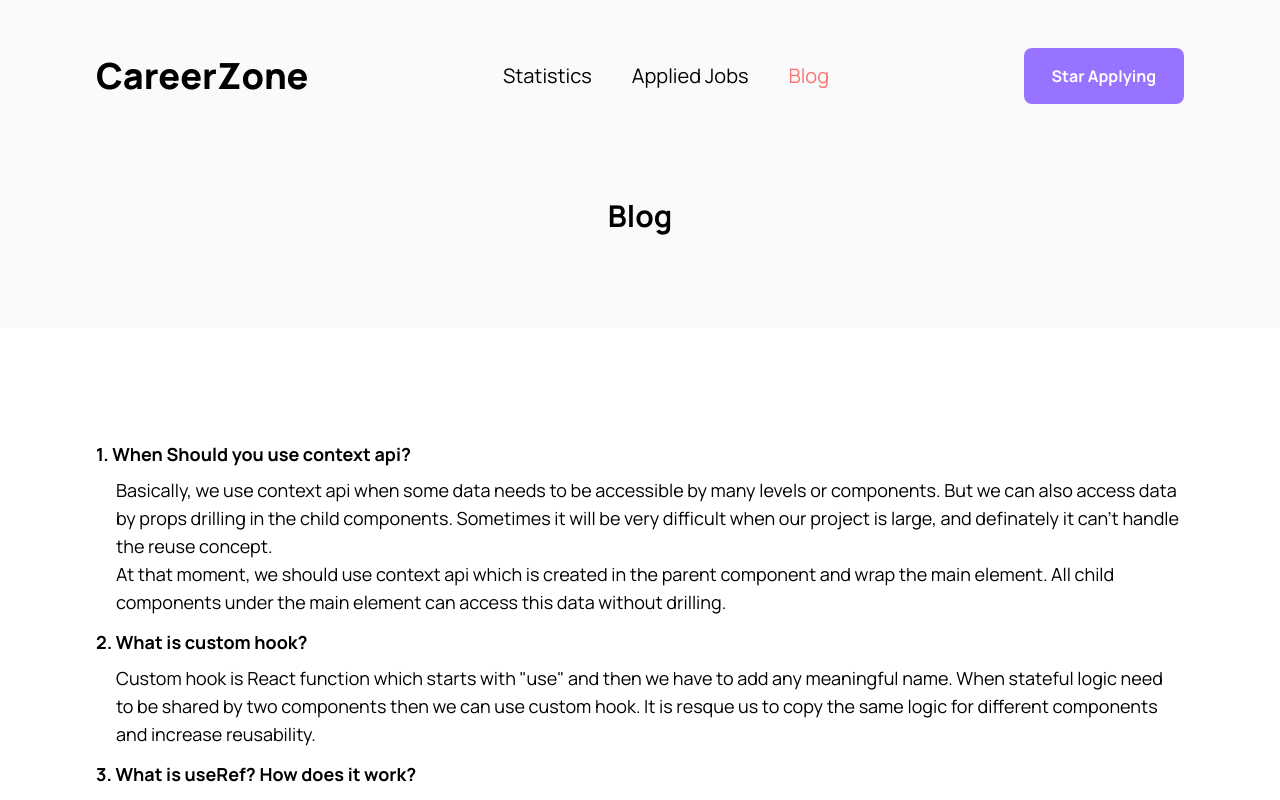
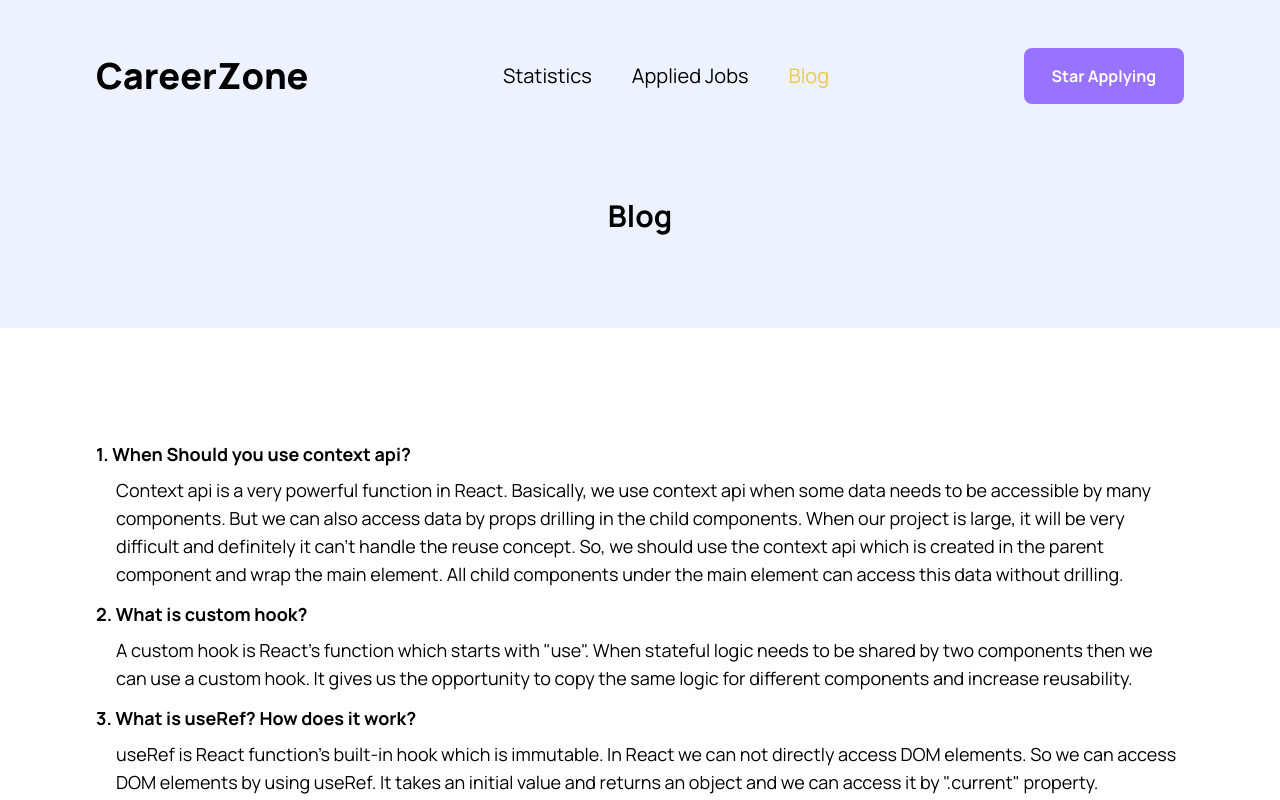
Before and after one commit to mdashraful/career-zone, a React (Vite) app: page /blog in a window 1280 px wide. Shown: the top 800 px of the page. Built offline with nearby package versions, Linux system fonts and the light colour scheme.

Commit message:
random design issu fixed

```diff
--- a/src/Root.jsx
+++ b/src/Root.jsx
@@ -11,7 +11,7 @@ const Root = () => {
     return (
         <JobsContext.Provider value={jobs}>
             <div className=''>
-                <div className='bg-gray-50 md:px-24 px-5 m-auto pt-12'>
+                <div className='bg-indigo-50 md:px-24 px-5 m-auto pt-12'>
                     <Header />
 
                     <Toaster
--- a/src/components/AppliedJobs/AppliedJobs.jsx
+++ b/src/components/AppliedJobs/AppliedJobs.jsx
@@ -10,6 +10,7 @@ const AppliedJobs = () => {
     const appliedJobs = getAppliedJobs();
 
     let allAppliedJobs = [];
+    useEffect(() => {
         if (appliedJobs.length) {
             for (const id of appliedJobs) {
                 const allApplied = allJobs.find((jobs) => jobs.id === id);
@@ -17,6 +18,7 @@ const AppliedJobs = () => {
             }
             setAppliedAllJob(allAppliedJobs);
         }
+    }, [appliedAllJobs]);
 
 
     const handleFilter = (type) => {
@@ -32,7 +34,7 @@ const AppliedJobs = () => {
 
     return (
         <div>
-            <div className='bg-gray-50 md:px-24 px-5 m-auto'>
+            <div className='bg-indigo-50 md:px-24 px-5 m-auto'>
                 <SinglePageBanner>Applied Jobs</SinglePageBanner>
             </div>
             <div className='md:px-24 px-5 m-auto py-28 '>
--- a/src/components/Banner/Banner.jsx
+++ b/src/components/Banner/Banner.jsx
@@ -8,7 +8,7 @@ const Banner = () => {
                     One Step<br />Closer To Your<span className='block text-primary'>Dream Job</span>
                 </h1>
                 <p className='mt-6'>Explore thousands of job opportunities with all the information you need. Its your future. Come find it. Manage all your job application from start to finish.</p>
-                <button className='btn-primary mt-8'>Get Started</button>
+                <button className='btn-primary mt-8 hover:bg-secondary'>Get Started</button>
             </div>
             <div>
                 <img className='h-full w-full' src="/hardy.png" alt="" />
--- a/src/components/Blog/Blog.jsx
+++ b/src/components/Blog/Blog.jsx
@@ -4,7 +4,7 @@ import SinglePageBanner from '../SinglePageBanner/SinglePageBanner';
 const Blog = () => {
     return (
         <div>
-            <div className='bg-gray-50 md:px-24 px-5 m-auto'>
+            <div className='bg-indigo-50 md:px-24 px-5 m-auto'>
                 <SinglePageBanner>Blog</SinglePageBanner>
             </div>
             <div className='md:px-24 px-5 m-auto py-28'>
@@ -13,8 +13,8 @@ const Blog = () => {
                         1. When Should you use context api?
                     </h3>
                     <p className="ml-5 mt-2 text-lg">
-                        Basically, we use context api when some data needs to be accessible by many levels or components. But we can also access data by props drilling in the child components. Sometimes it will be very difficult when our project is large, and definately it can't handle the reuse concept. <br />
-                        At that moment, we should use context api which is created in the parent component and wrap the main element. All child components under the main element can access this data without drilling.
+                        Context api is a very powerful function in React. Basically, we use context api when some data needs to be accessible by many components. But we can also access data by props drilling in the child components.  When our project is large, it will be very difficult and definitely it can't handle the reuse concept.
+                        So, we should use the context api which is created in the parent component and wrap the main element. All child components under the main element can access this data without drilling.
                     </p>
                 </div>
                 <div className="mb-3">
@@ -22,7 +22,7 @@ const Blog = () => {
                         2. What is custom hook?
                     </h3>
                     <p className="ml-5 mt-2 text-lg">
-                        Custom hook is React function which starts with "use" and then we have to add any meaningful name. When stateful logic need to be shared by two components then we can use custom hook. It is resque us to copy the same logic for different components and increase reusability.
+                        A custom hook is React's function which starts with "use". When stateful logic needs to be shared by two components then we can use a custom hook. It gives us the opportunity to copy the same logic for different components and increase reusability.
                     </p>
                 </div>
                 <div className="mb-3">
@@ -30,15 +30,14 @@ const Blog = () => {
                         3. What is useRef? How does it work?
                     </h3>
                     <p className="ml-5 mt-2 text-lg">
-                        useRef is React function built-in hook which is immutable. In React we can not directly access DOM element. So we can access DOM elements by using useRef. It takes an initial value and returns an object and we can access it by ".current" property.
-                    </p>
+                        useRef is React function's built-in hook which is immutable. In React we can not directly access DOM elements. So we can access DOM elements by using useRef. It takes an initial value and returns an object and we can access it by ".current" property.                    </p>
                 </div>
                 <div className="mb-3">
                     <h3 className="font-bold text-gradient text-lg">
                         4. What is useMemo? How does it work?
                     </h3>
                     <p className="ml-5 mt-2 text-lg">
-                        useMemo is React funtion's built-in hook which returns a memorized value. It takes dependency, and when this dependency has changed it recomputes the value. <br />
+                        useMemo is React  built-in hook function which returns a memorized value. It takes dependency, and when this dependency has changed it recomputes the value.
                         This function helps to avoid costly calculations on every rendering.
                     </p>
                 </div>
--- a/src/components/FeaturedJobs/FeaturedJobs.jsx
+++ b/src/components/FeaturedJobs/FeaturedJobs.jsx
@@ -20,7 +20,7 @@ const FeaturedJobs = () => {
             </div>
             <div className="text-center mt-10">
                 {
-                    !seeAllJobs ? <button className='btn-primary' onClick={() => setSeeAllJobs(true)}>See All Jobs</button> : <button className='btn-primary' onClick={() => setSeeAllJobs(false)}>See Less Jobs</button>
+                    !seeAllJobs ? <button className='btn-primary hover:bg-secondary' onClick={() => setSeeAllJobs(true)}>See All Jobs</button> : <button className='btn-primary' onClick={() => setSeeAllJobs(false)}>See Less Jobs</button>
                 }
             </div>
         </div>
--- a/src/components/Header/Header.css
+++ b/src/components/Header/Header.css
@@ -1,3 +1,3 @@
 .active {
-  color: #ff7373;
+  color: #ecc94b;
 }
--- a/src/components/Header/Header.jsx
+++ b/src/components/Header/Header.jsx
@@ -22,7 +22,7 @@ const Header = () => {
                 }>Blog</NavLink>
             </div>
             <div>
-                <button className='btn-primary'>Star Applying</button>
+                <button className='btn-primary hover:bg-secondary'>Star Applying</button>
             </div>
         </div>
     );
--- a/src/components/Home/Home.jsx
+++ b/src/components/Home/Home.jsx
@@ -11,7 +11,7 @@ const Home = () => {
     return (
 
         <div>
-            <div className='bg-gray-50 md:px-24 px-5 m-auto'>
+            <div className='bg-indigo-50 md:px-24 px-5 m-auto'>
                 <Banner />
             </div>
 
--- a/src/components/JobDetails/JobDetails.jsx
+++ b/src/components/JobDetails/JobDetails.jsx
@@ -47,7 +47,7 @@ const JobDetails = () => {
                             <p className="flex gap-2 text-gray-600 mb-3"><EnvelopeIcon className="h-6 w-6 text-primary" /> <span className="font-bold">Email: </span>{contact[1].email}</p>
                             <p className="flex gap-2 text-gray-600 "><MapPinIcon className="h-6 w-6 text-primary" /> <span className="font-bold">Address:</span>{location}</p>
                         </div>
-                        <button onClick={() => handleToApply(id)} to='' className="btn-primary w-full mt-3">Apply Now</button>
+                        <button onClick={() => handleToApply(id)} to='' className="btn-primary hover:bg-secondary w-full mt-3">Apply Now</button>
                     </div>
                 </div>
             </div>
--- a/src/components/SingleJob/SingleJob.jsx
+++ b/src/components/SingleJob/SingleJob.jsx
@@ -14,7 +14,8 @@ const SingleJob = ({ job }) => {
                     <h5 className='mb-2 text-2xl font-bold'>{job.jobTitle}</h5>
                     <p>{job.companyName}</p>
                 </div>
-                <div className='my-4'>
+                <div className='my-4 md:flex gap-3'>
+                    <span className='text-primary rounded border py-2 px-3 border-primary'>{job.jobType}</span>
                     <span className='text-primary rounded border py-2 px-3 border-primary'>{job.duration}</span>
                 </div>
                 <div className='my-2 flex gap-3'>
@@ -26,7 +27,7 @@ const SingleJob = ({ job }) => {
                     </div>
                 </div>
 
-                <Link to={`/job-details/${job.id}`}><button className='btn-primary mt-2'>View Details</button></Link>
+                <Link to={`/job-details/${job.id}`}><button className='btn-primary hover:bg-secondary mt-2'>View Details</button></Link>
             </div>
         </div>
     );
--- a/src/components/Statistics/Statistics.jsx
+++ b/src/components/Statistics/Statistics.jsx
@@ -14,7 +14,7 @@ const Statistics = () => {
     ];
     return (
         <div>
-            <div className='bg-gray-50 md:px-24 px-5 m-auto'>
+            <div className='bg-indigo-50 md:px-24 px-5 m-auto'>
                 <SinglePageBanner>Job Details</SinglePageBanner>
             </div>
             <div className='md:px-24 px-5 m-auto py-28'>
```
Lines whose indentation alone changed are shown as unchanged.
